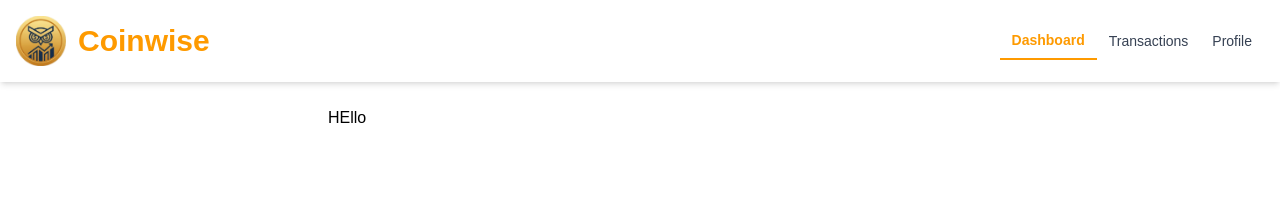
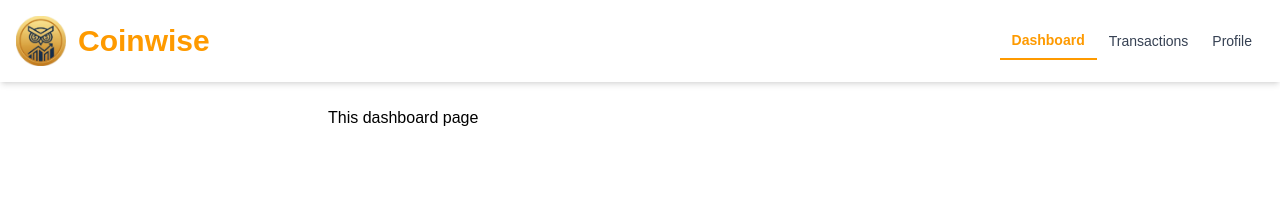
Before and after one commit to Arandelle/coinwise, a Next.js app: page /dashboard in a window 1280 px wide. Shown: the top 204 px of the page. Built offline with nearby package versions, Linux system fonts and the light colour scheme.

Commit message:
update: update the info, and remove unused imports

```diff
--- a/src/app/(protected)/dashboard/page.tsx
+++ b/src/app/(protected)/dashboard/page.tsx
@@ -1,15 +1,11 @@
 // components/UserProfile.tsx
 'use client';
-
-import LoadingCoin from '@/app/components/Loading';
-import { useUser } from '../../hooks/useUser';
-import { useRouter } from 'next/navigation';
 
 export default function Dashboarad() {
 
   return (
     <div className="max-w-2xl mx-auto p-6">
-      HEllo
+      This dashboard page
     </div>
   );
 }
```
